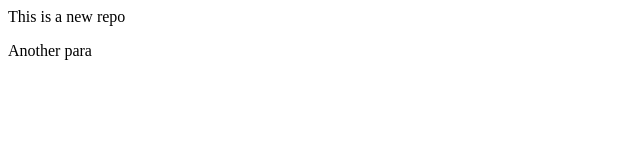
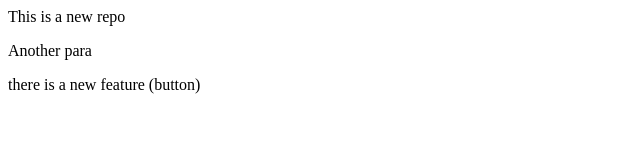
Before and after one commit to Naman-Rangari/localrepo, a plain HTML site: page index.html in a window 1280 px wide. Shown: the whole page, without its empty margins (0-640 px from the left). Drawn offline with Linux system fonts and the light colour scheme.

```diff
--- a/index.html
+++ b/index.html
@@ -1,2 +1,3 @@
 <p>This is a new repo</p>
 <p>Another para</p>
+<p>there is a new feature (button)</p>
```
